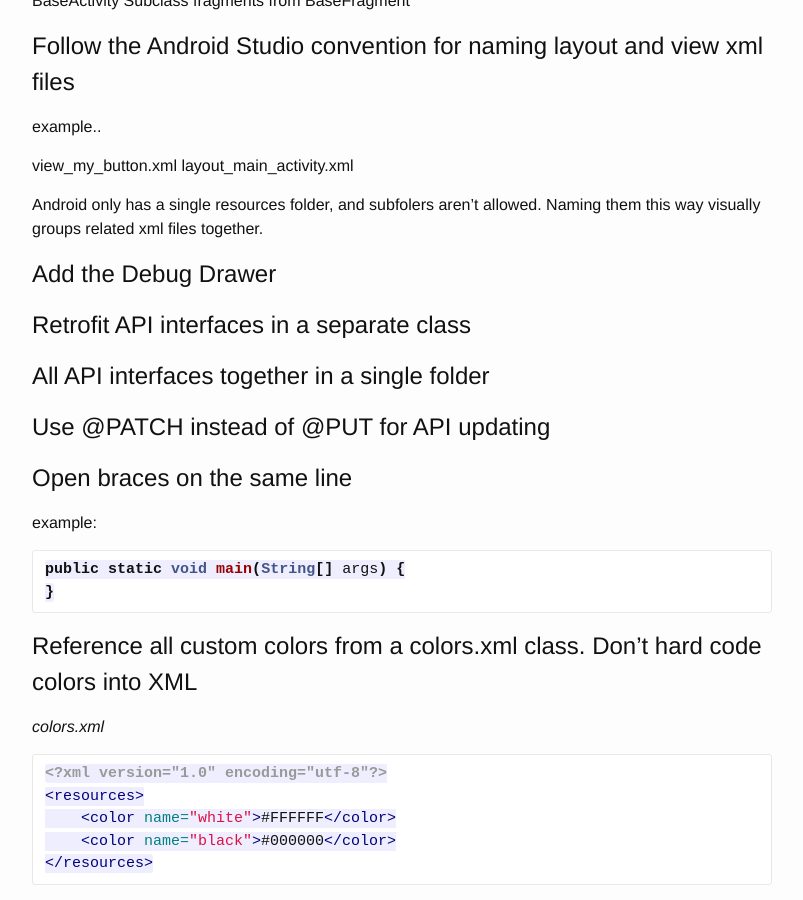
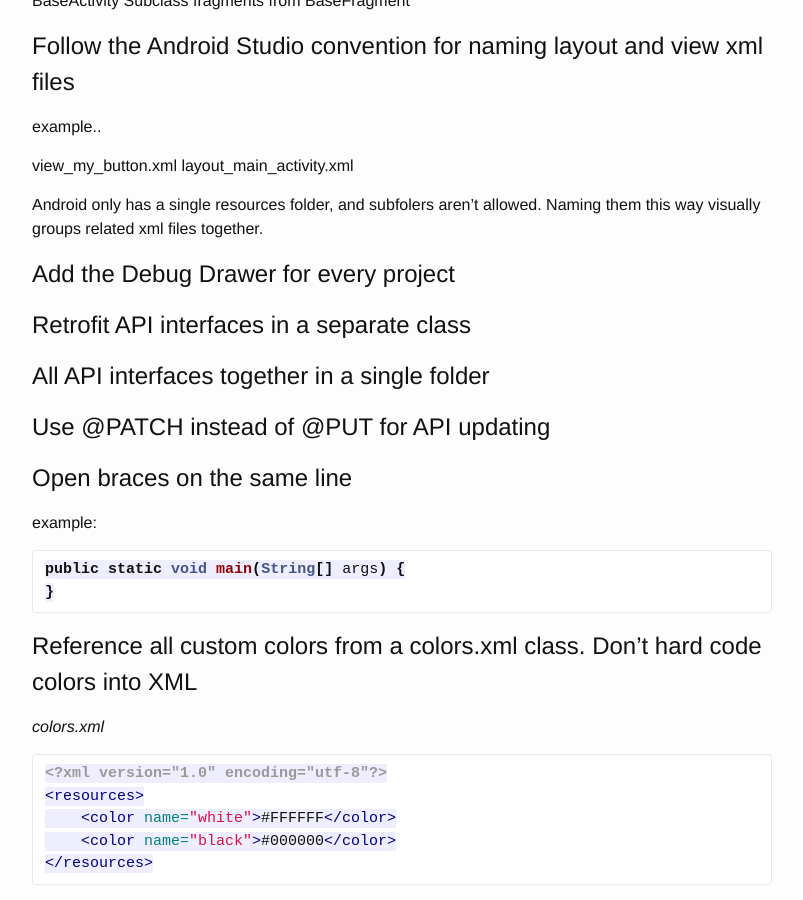
Before and after one commit to eliasbagley/eliasbagley.github.io, a Jekyll site: the page built from _posts/2015-10-27-android-style-guide.markdown, in a window 1280 px wide and 900 px high, scrolled down 2449 px. Shown: the whole window, without its empty margins (238-1041 px from the left). Built offline with Jekyll 4.4.1, drawn with Linux system fonts in a browser that asks for light colours; Markdown is read by kramdown in place of the engine named in the settings; comment, search, counter and statistics services are not loaded; some of the changed text lies outside the part shown.

Commit message:
update style guide

```diff
--- a/_posts/2015-10-27-android-style-guide.markdown
+++ b/_posts/2015-10-27-android-style-guide.markdown
@@ -129,7 +129,7 @@ layout_main_activity.xml
 
 Android only has a single resources folder, and subfolers aren't allowed. Naming them this way visually groups related xml files together.
 
-# Add the Debug Drawer
+# Add the Debug Drawer for every project
 
 # Retrofit API interfaces in a separate class
 
@@ -305,3 +305,7 @@ _myButton = (Button)findViewById(R.id.my_button)
 # Don't litter activities with intent code. Have each activity instead present a public static show(Activity activity) method
 
 # Use `Snackbar` instead of `Toast`
+
+# Use `CoordinatorLayout` instead of `FrameLayout`
+
+# Use `dp` for dimentions, and `sp` for fonts
```
